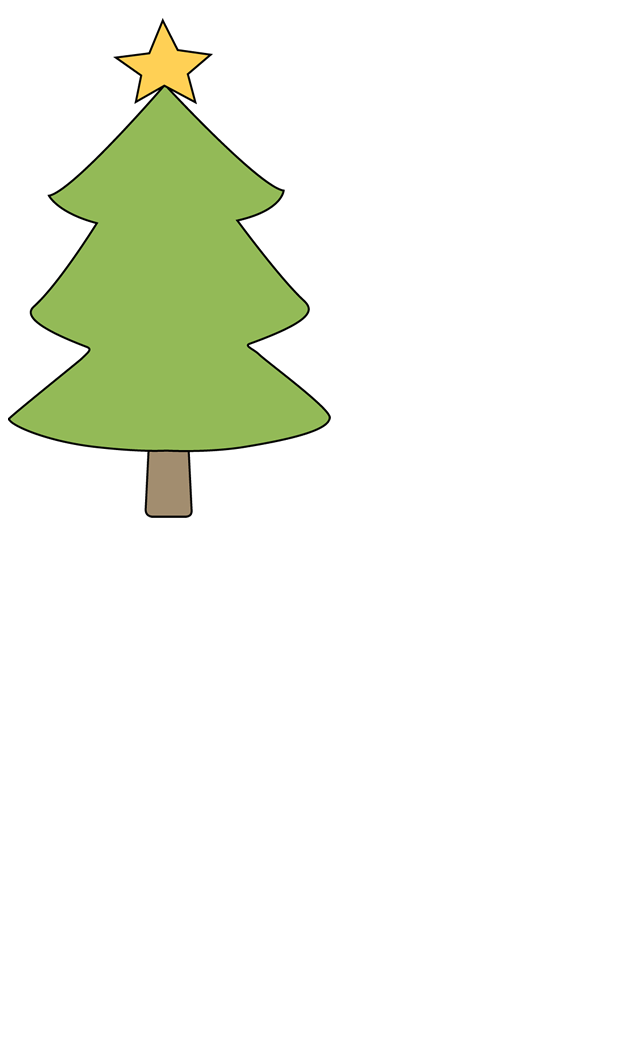
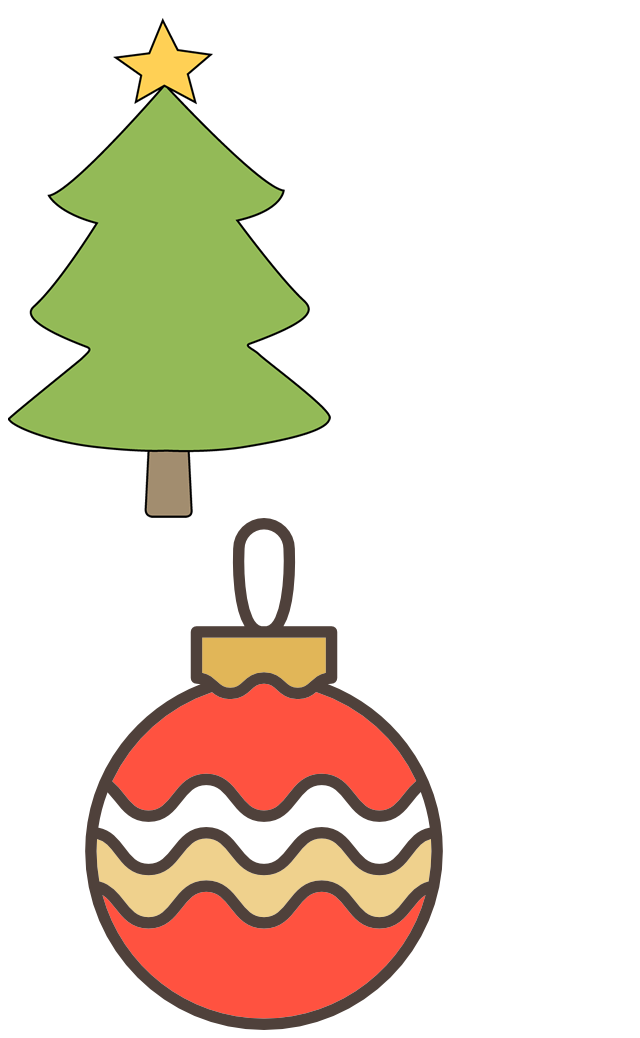
Before and after one commit to siqow/christmas, a plain HTML site: page index.html in a window 1280 px wide. Shown: the part 48-1086 px from the top of the page, without its empty margins (0-640 px from the left). Before the commit the page ends 800 px from the top, so only its background shows below. Drawn offline with Linux system fonts and the light colour scheme.

Commit message:
Update index.html

```diff
--- a/index.html
+++ b/index.html
@@ -6,4 +6,7 @@
   <div class="tree">
     <img src="./images/christmas-tree-blank.png">
   </div>
+  <div class="bauble">
+    <img src="./images/bauble.png">
+  </div>
 </div>
```
